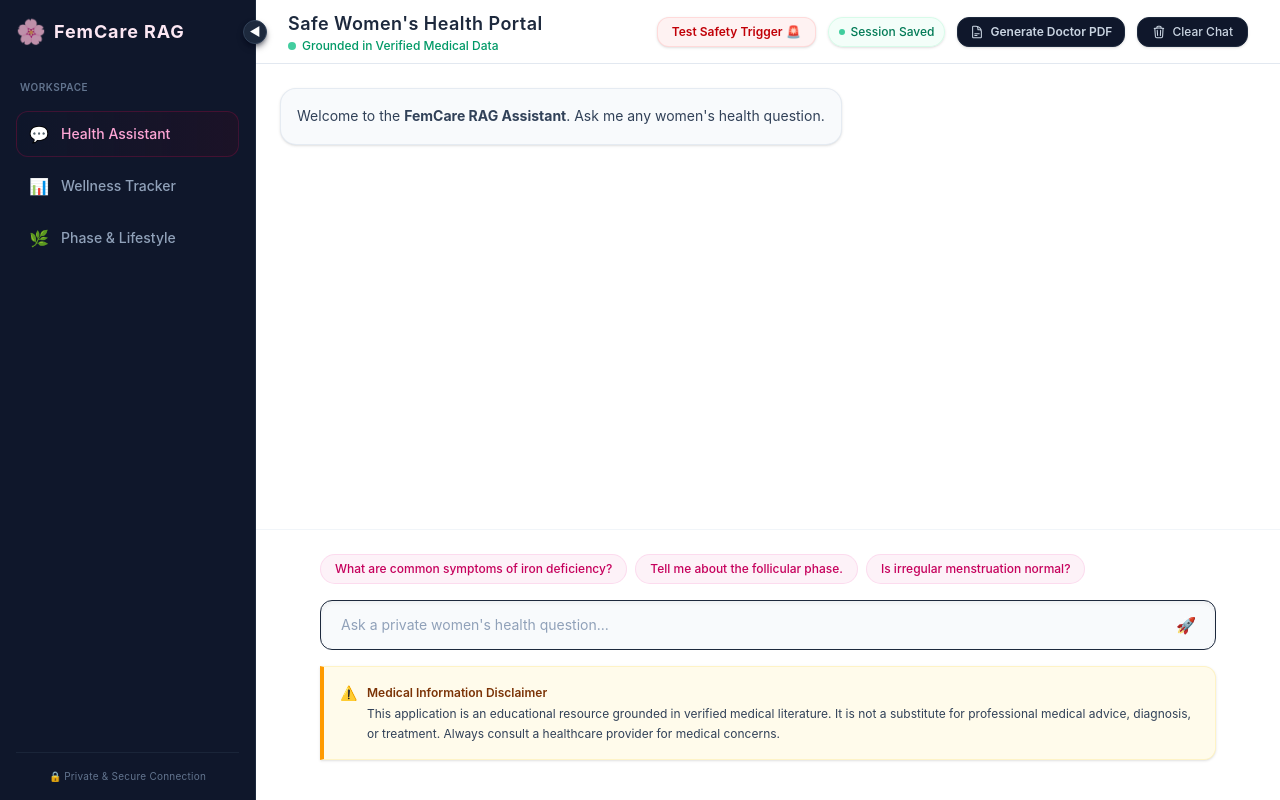
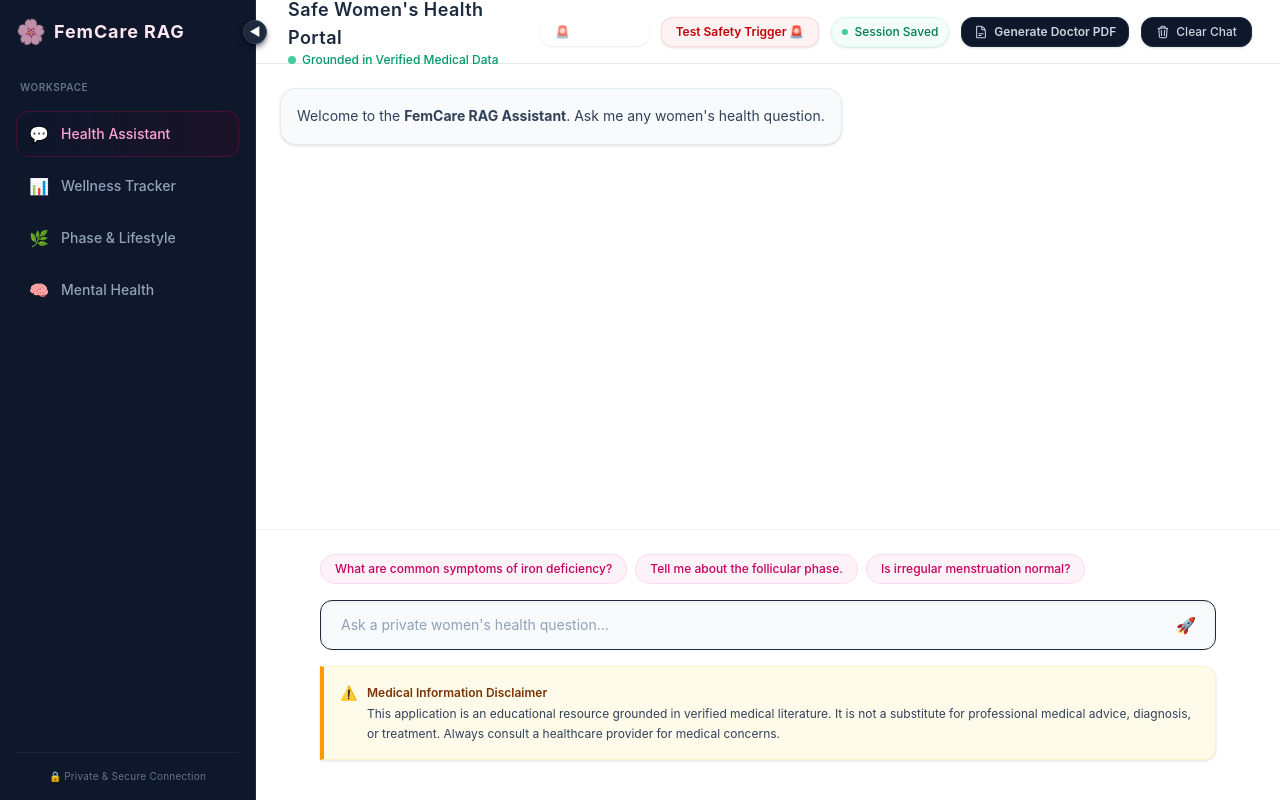
Before and after one commit to drishyapr/FemCare-assistant, a React (Vite) app: page / in a window 1280 px wide. Built offline with nearby package versions, Linux system fonts and the light colour scheme.

Commit message:
feat: expand Mental Health hub with Stress, Insomnia, and Anger regulation tools

```diff
--- a/src/components/ChatWindow.jsx
+++ b/src/components/ChatWindow.jsx
@@ -112,7 +112,7 @@ const formatFertilityWindow = (lastDateStr) => {
   return `${startStr} – ${endStr} (Peak: ${peakStr})`;
 };
 
-export default function ChatWindow({ onShowEmergency }) {
+export default function ChatWindow({ onShowEmergency, onCrisisSOS }) {
   const suggestions = [
     "What are common symptoms of iron deficiency?",
     "Tell me about the follicular phase.",
@@ -607,6 +607,14 @@ export default function ChatWindow({ onShowEmergency }) {
 
         {/* Chat Memory & Safety Controls */}
         <div className="flex items-center gap-3">
+          {onCrisisSOS && (
+            <button
+              onClick={onCrisisSOS}
+              className="flex items-center gap-1.5 px-3.5 py-1.5 bg-red-650 hover:bg-red-750 text-white rounded-xl text-xs font-bold transition-all duration-200 cursor-pointer shadow-sm active:scale-95 flex-shrink-0 animate-pulse"
+            >
+              🚨 Crisis SOS
+            </button>
+          )}
           {onShowEmergency && (
             <button
               onClick={onShowEmergency}
--- a/src/components/PhaseLifestyle.jsx
+++ b/src/components/PhaseLifestyle.jsx
@@ -162,7 +162,7 @@ const PHASE_DETAILS = {
   }
 };
 
-export default function PhaseLifestyle() {
+export default function PhaseLifestyle({ onCrisisSOS }) {
   const [lastPeriodDate, setLastPeriodDate] = useState(() => {
     return localStorage.getItem('femcare_last_period_date') || tenDaysAgoDefault;
   });
@@ -186,7 +186,17 @@ export default function PhaseLifestyle() {
       {/* Header Panel */}
       <header className="flex flex-col pb-6 border-b border-slate-800 gap-2">
         <div className="flex items-center justify-between">
-          <h2 className="text-2xl font-bold tracking-wide text-slate-200">Phase-Synced Lifestyle Guide</h2>
+          <div className="flex items-center gap-3">
+            <h2 className="text-2xl font-bold tracking-wide text-slate-200">Phase-Synced Lifestyle Guide</h2>
+            {onCrisisSOS && (
+              <button
+                onClick={onCrisisSOS}
+                className="flex items-center gap-1.5 px-3 py-1.5 bg-red-650 hover:bg-red-750 text-white rounded-xl text-xs font-bold transition-all duration-200 cursor-pointer shadow-sm active:scale-95 flex-shrink-0 animate-pulse"
+              >
+                🚨 Crisis SOS
+              </button>
+            )}
+          </div>
           <span className="text-[10px] text-slate-400 font-semibold bg-slate-900 px-3.5 py-1.5 rounded-xl border border-slate-800 shadow-inner">
             Reflecting Cycle Start: {lastPeriodDate}
           </span>
--- a/src/components/Sidebar.jsx
+++ b/src/components/Sidebar.jsx
@@ -72,6 +72,20 @@ export default function Sidebar({ isCollapsed, onToggleCollapse, activeView, onC
             <span className="text-base">🌿</span>
             {!isCollapsed && <span className="text-sm whitespace-nowrap overflow-hidden transition-all duration-300">Phase & Lifestyle</span>}
           </button>
+
+          {/* Mental Health tab */}
+          <button
+            onClick={() => onChangeView('mental')}
+            className={`w-full flex items-center rounded-xl font-medium transition-all cursor-pointer ${
+              activeView === 'mental'
+                ? 'bg-gradient-to-r from-pink-955/40 to-rose-950/20 text-pink-300 border border-pink-900/40'
+                : 'text-slate-400 hover:text-slate-200 hover:bg-slate-800 border border-transparent'
+            } ${isCollapsed ? 'justify-center p-2.5' : 'space-x-3 px-3 py-2.5'}`}
+            title="Mental Health"
+          >
+            <span className="text-base">🧠</span>
+            {!isCollapsed && <span className="text-sm whitespace-nowrap overflow-hidden transition-all duration-300">Mental Health</span>}
+          </button>
         </nav>
       </div>
 
--- a/src/components/TrackingTools.jsx
+++ b/src/components/TrackingTools.jsx
@@ -112,7 +112,7 @@ const formatFertilityWindow = (lastDateStr) => {
   return `Estimated Fertile Window: ${startStr} – ${endStr} | Peak Ovulation: ${peakStr}`;
 };
 
-export default function TrackingTools() {
+export default function TrackingTools({ onCrisisSOS }) {
   const [cycleLogs, setCycleLogs] = useState(() => {
     const saved = localStorage.getItem('femcare_cycle_logs');
     if (saved) {
@@ -273,6 +273,14 @@ export default function TrackingTools() {
         <div>
           <div className="flex flex-wrap items-center gap-3">
             <h2 className="text-2xl font-bold tracking-wide text-slate-200">Wellness & Cycle Analytics</h2>
+            {onCrisisSOS && (
+              <button
+                onClick={onCrisisSOS}
+                className="flex items-center gap-1.5 px-3 py-2 bg-red-650 hover:bg-red-750 text-white rounded-xl text-xs font-bold transition-all duration-200 cursor-pointer shadow-sm active:scale-95 flex-shrink-0 animate-pulse"
+              >
+                🚨 Crisis SOS
+              </button>
+            )}
             <button
               onClick={handleExportData}
               className="bg-slate-900 border border-slate-800 hover:border-pink-500/40 text-slate-300 hover:text-white px-3 py-2 rounded-xl text-xs font-semibold transition-all flex items-center gap-1.5 cursor-pointer"
```
